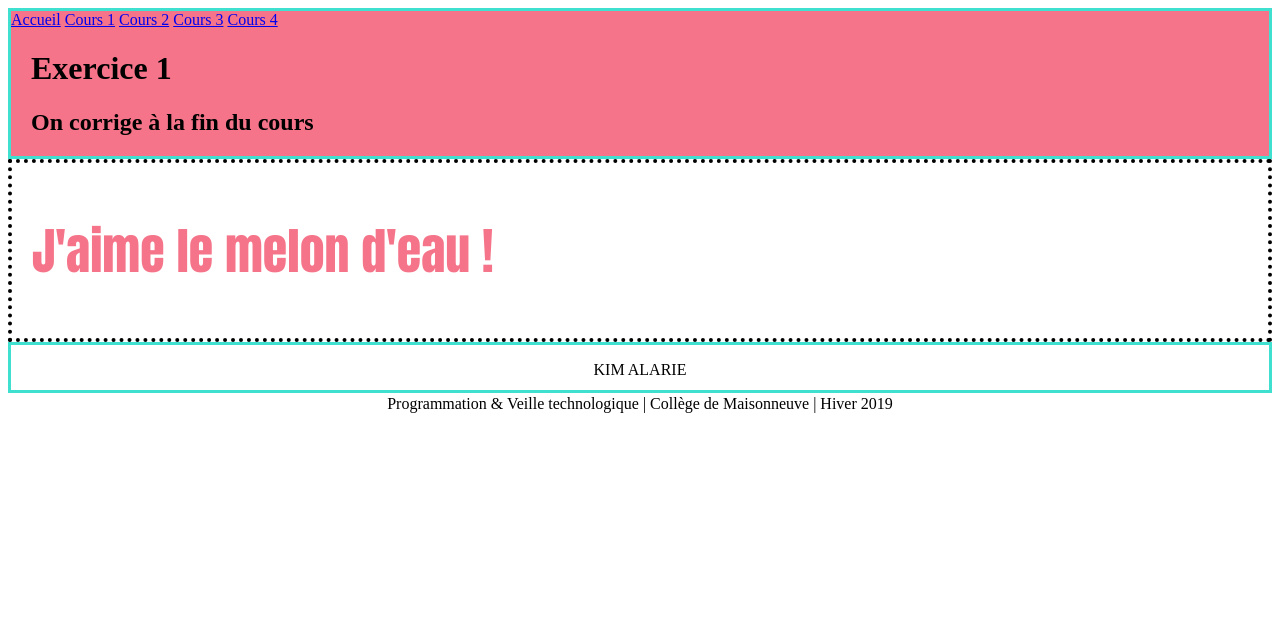
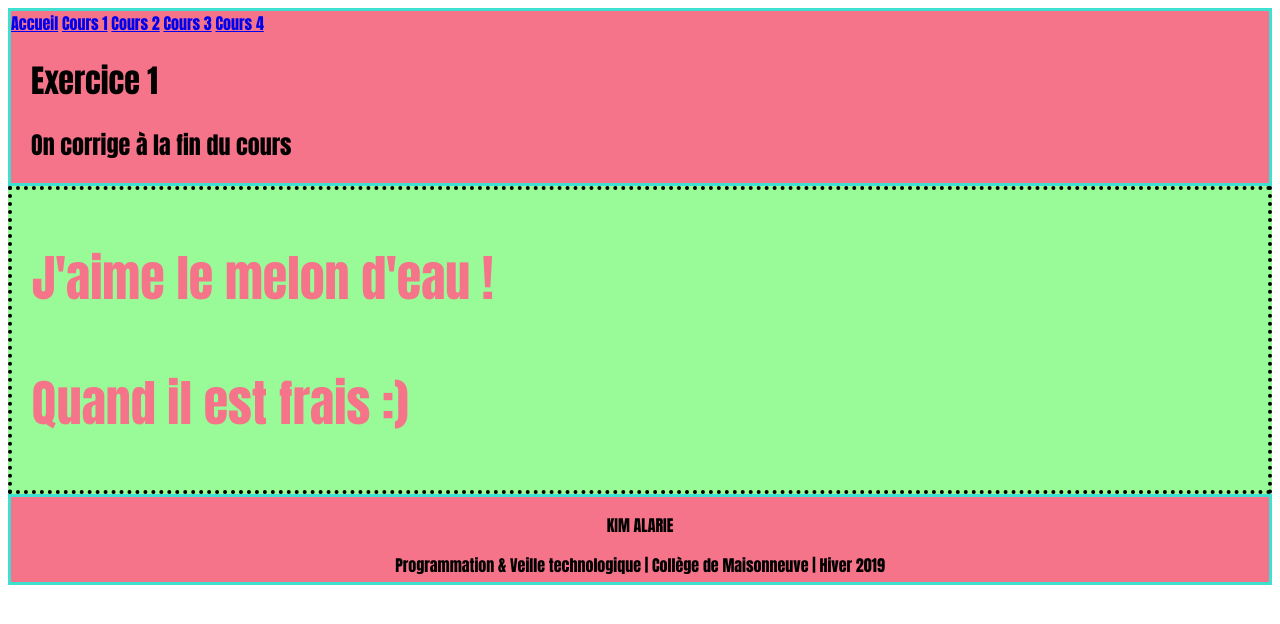
Before and after one commit to xKimA/Veille-Exercice-1, a plain HTML site: page index.html in a window 1280 px wide. Drawn offline with Linux system fonts and the light colour scheme.

Commit message:
Ajout couleur fond pour main et footer

```diff
--- a/css/style.css
+++ b/css/style.css
@@ -2,6 +2,7 @@ header{
 
     border: 3px solid turquoise;
     background-color:rgb(245, 116, 137);
+    font-family:Impact, Haettenschweiler, 'Arial Narrow Bold', sans-serif;
 
 }
 
@@ -15,14 +16,18 @@ main{
     font-size:50px;
     color:rgb(245, 116, 137);
     border : 4px dotted black;
+    background-color: palegreen;
 }
 
 main p{
     margin-left:20px;
+
 }
 
 footer{
     border: 3px solid turquoise;
-    height:45px;
+    background-color:rgb(245, 116, 137);
+    height:85px;
     text-align:center;
+    font-family:Impact, Haettenschweiler, 'Arial Narrow Bold', sans-serif;
 }
--- a/index.html
+++ b/index.html
@@ -22,6 +22,7 @@
 
         <main>
             <p>J'aime le melon d'eau !</p>
+            <p>Quand il est frais :)</p>
         </main>
 
         <footer>
```
